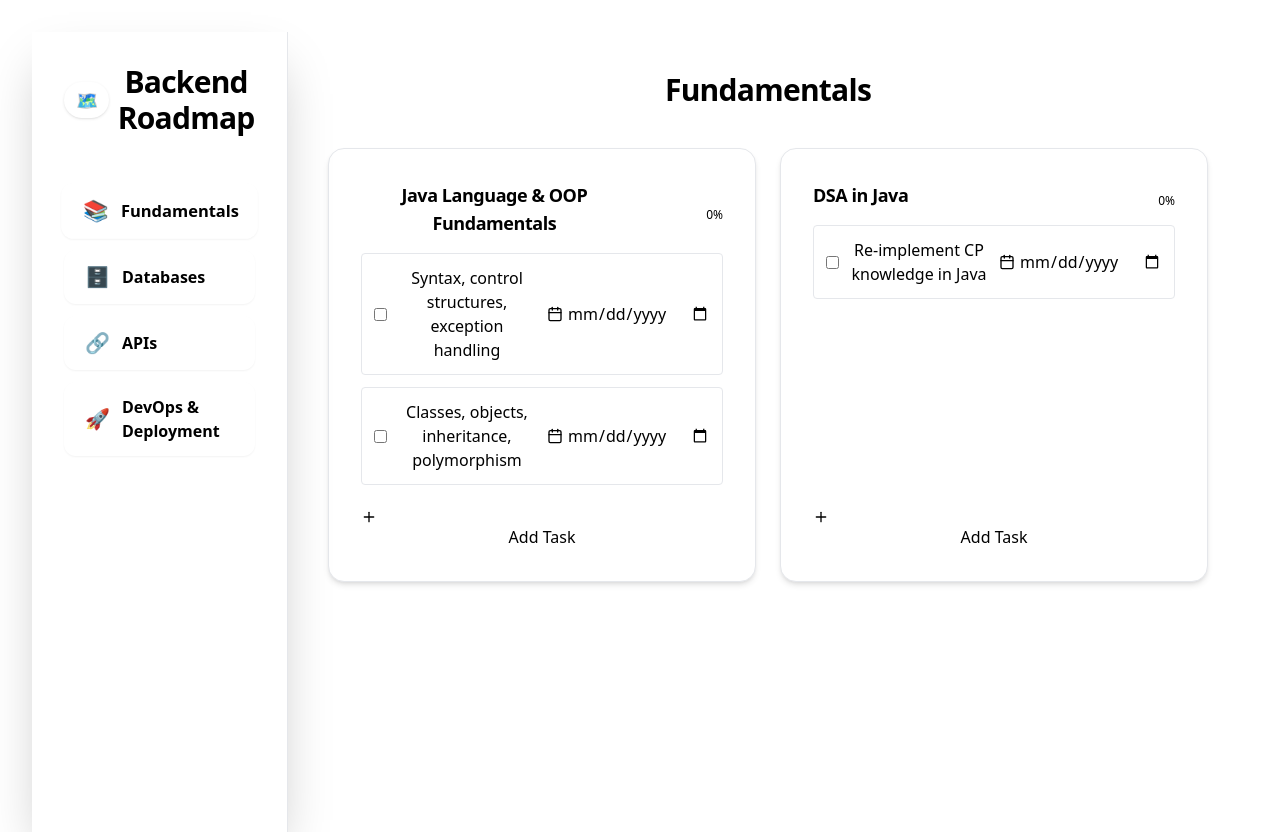
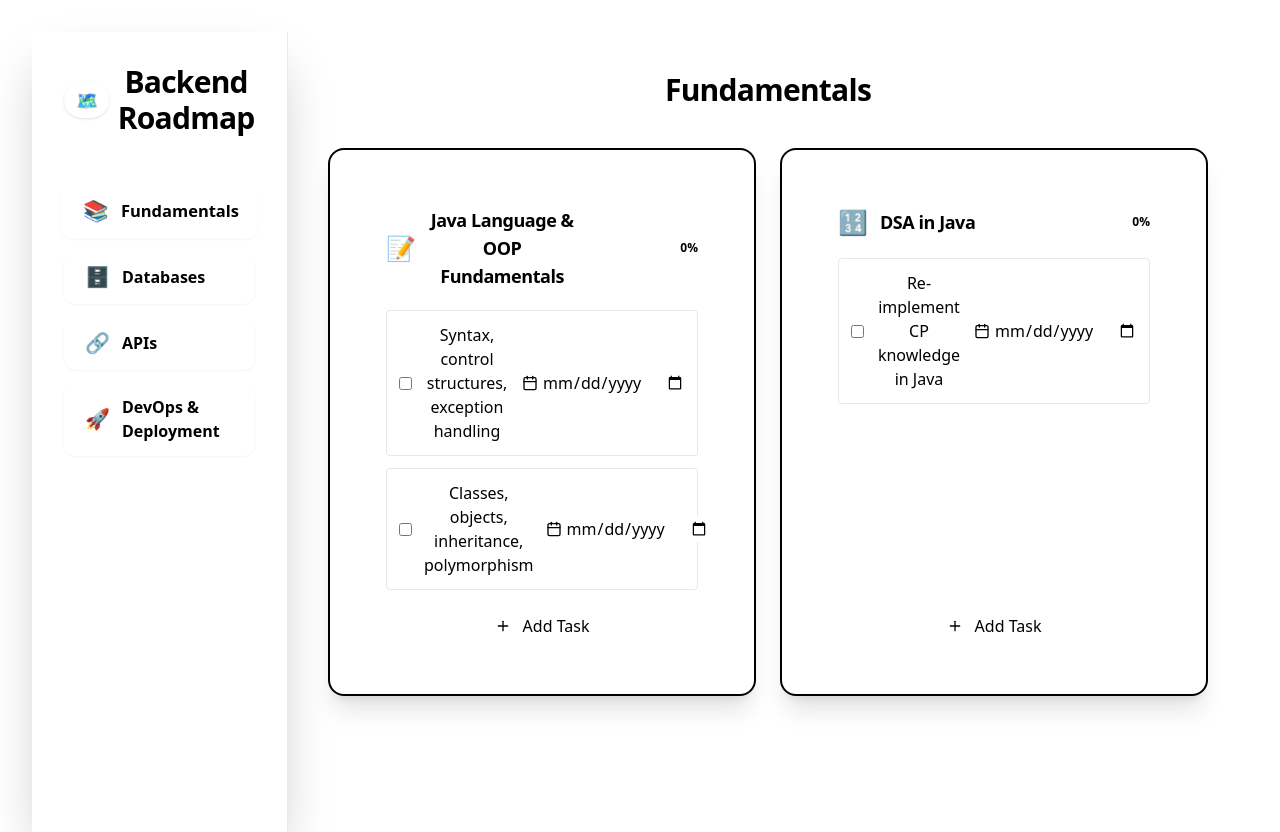
Before and after one commit to cubewin07/backend-roadmap, a React (Vite) app: page / in a window 1280 px wide. Built offline with nearby package versions, Linux system fonts and the light colour scheme.

Commit message:
Enhance my card

```diff
--- a/src/components/RoadmapCard.jsx
+++ b/src/components/RoadmapCard.jsx
@@ -1,8 +1,15 @@
 import React from "react";
 import { Progress } from "../components/ui/progress";
-import { Plus, Calendar as CalendarIcon, AlertCircle } from "lucide-react";
+import { Plus } from "lucide-react";
 import TaskItem from "./TaskItem";
-import { getDeadlineStatus } from "../lib/utils";
+
+const cardIcons = [
+  "📝", // For first card
+  "🔢", // For second card
+  "💾", // For databases
+  "🌐", // For APIs
+  "🚀", // For DevOps
+];
 
 export default function RoadmapCard({
   child,
@@ -23,17 +30,33 @@ export default function RoadmapCard({
   const progress = total === 0 ? 0 : Math.round((done / total) * 100);
 
   return (
-    <div className="card bg-white dark:bg-base-100 shadow-md rounded-2xl border border-base-300 p-6 flex flex-col h-full min-h-[320px] transition-all hover:shadow-lg hover:-translate-y-1">
-      <div className="flex items-center justify-between mb-4">
-        <h2 className="card-title text-lg font-semibold tracking-tight">
+    <div className="relative group card bg-gradient-to-br from-base-100 via-base-200 to-base-100 shadow-xl rounded-2xl border-2 border-primary/40 p-0 flex flex-col h-full min-h-[340px] transition-all hover:shadow-2xl hover:-translate-y-1 hover:border-primary/80 overflow-hidden">
+      {/* Accent bar */}
+      <div className="absolute left-0 top-0 h-full w-2 bg-gradient-to-b from-primary to-accent rounded-l-2xl" />
+      {/* Card header */}
+      <div className="flex items-center justify-between px-6 pt-6 pb-3 mb-2">
+        <div className="flex items-center gap-3">
+          <span className="text-2xl">
+            {cardIcons[childIdx % cardIcons.length] || "📁"}
+          </span>
+          <h2 className="card-title text-lg font-bold tracking-tight">
             {child.section}
           </h2>
-        <div className="w-28">
-          <Progress value={progress} />
-          <div className="text-xs text-right mt-1">{progress}%</div>
+        </div>
+        <div className="flex flex-col items-end">
+          <div className="relative flex items-center">
+            <Progress
+              value={progress}
+              className="w-24 h-2 rounded-full bg-base-300"
+            />
+            <span className="ml-2 text-xs font-bold text-primary">
+              {progress}%
+            </span>
           </div>
         </div>
-      <ul className="flex-1 space-y-3 mb-4">
+      </div>
+      {/* Task list */}
+      <ul className="flex-1 space-y-3 mb-4 px-6">
         {child.tasks.map((task, taskIdx) => (
           <TaskItem
             key={task.text}
@@ -46,6 +69,7 @@ export default function RoadmapCard({
         ))}
       </ul>
       {/* Add new task */}
+      <div className="px-6 pb-6">
         {addingTaskIdx === childIdx ? (
           <div className="flex flex-col gap-2 mt-2">
             <input
@@ -62,13 +86,13 @@ export default function RoadmapCard({
             />
             <div className="flex gap-2">
               <button
-              className="btn btn-primary btn-sm"
+                className="btn btn-primary btn-sm w-full"
                 onClick={() => handleAddTask(childIdx)}
               >
                 Add
               </button>
               <button
-              className="btn btn-ghost btn-sm"
+                className="btn btn-ghost btn-sm w-full"
                 onClick={() => {
                   setAddingTaskIdx(null);
                   setNewTask("");
@@ -81,12 +105,13 @@ export default function RoadmapCard({
           </div>
         ) : (
           <button
-          className="btn btn-outline btn-sm mt-2"
+            className="btn btn-outline btn-md mt-2 w-full flex items-center justify-center gap-2 group-hover:btn-primary transition-all"
             onClick={() => setAddingTaskIdx(childIdx)}
           >
             <Plus className="w-4 h-4 mr-1" /> Add Task
           </button>
         )}
       </div>
+    </div>
   );
 }
```
Lines whose indentation alone changed are shown as unchanged.
